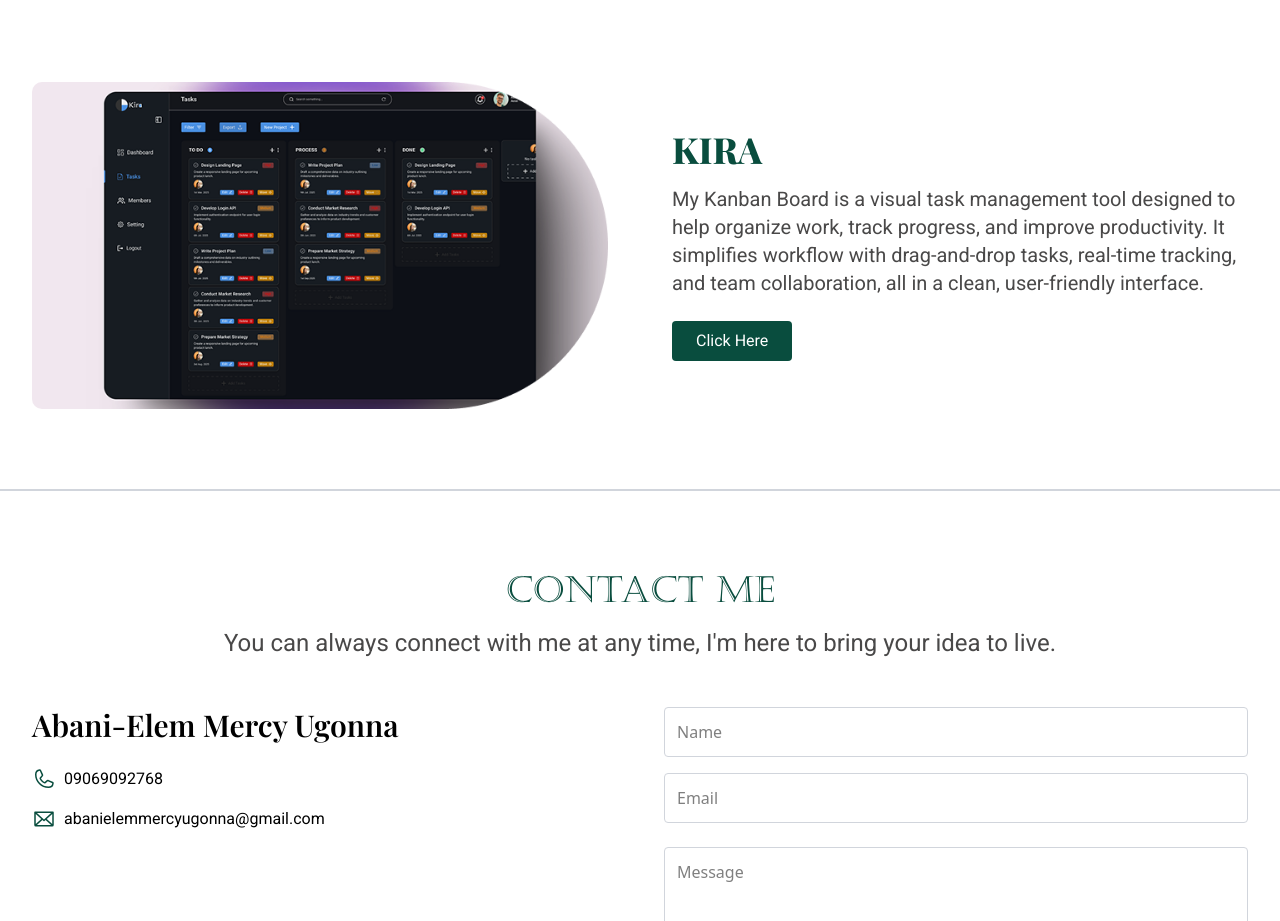
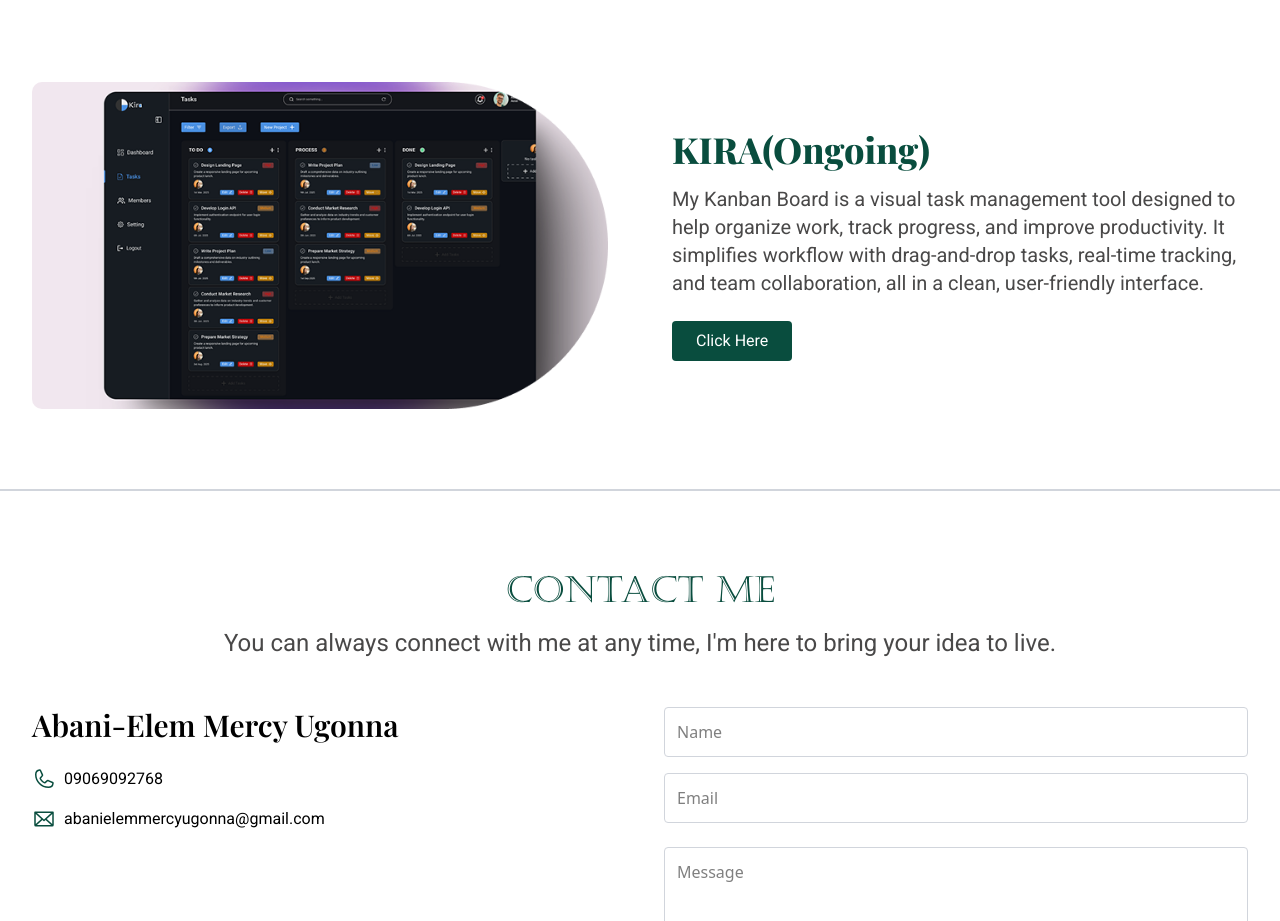
Before and after one commit to System625/mercy-portfolio, a Next.js app: page / in a window 1280 px wide. Shown: the part 2260-3181 px from the top of the page. Built offline with nearby package versions, Linux system fonts and the light colour scheme; some icons are missing; a web font is replaced by a local one.

Commit message:
replace images

```diff
--- a/app/components/Projects.tsx
+++ b/app/components/Projects.tsx
@@ -121,7 +121,7 @@ const Projects = () => {
       projectLink: '/projects/wise-dashboard'
     },
     {
-      title: 'KIRA',
+      title: 'KIRA(Ongoing)',
       description: 'My Kanban Board is a visual task management tool designed to help organize work, track progress, and improve productivity. It simplifies workflow with drag-and-drop tasks, real-time tracking, and team collaboration, all in a clean, user-friendly interface.',
       image: '/project-3.png',
       projectLink: '/projects/kira'
```
